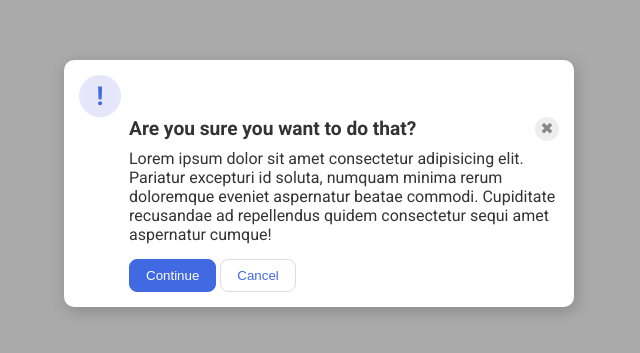
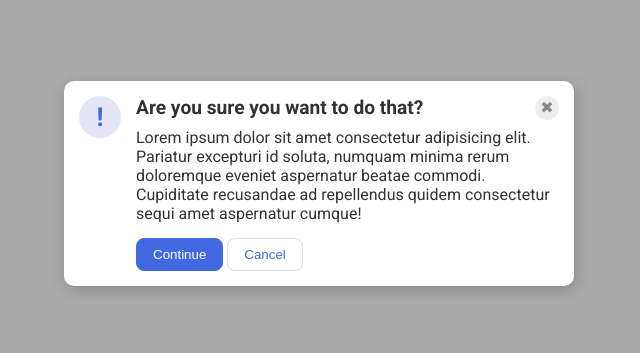
Before and after one commit to kk11webdev/flex, a plain HTML site: page 05-flex-modal/index.html in a window 1280 px wide. Shown: the part 217-570 px from the top of the page, without its empty margins (321-961 px from the left). Drawn offline with Linux system fonts and the light colour scheme.

Commit message:
Add flex display to modal; add 0 flex-shrink to modal; remove margin-top from button and instead add margin-bottom to text

```diff
--- a/05-flex-modal/style.css
+++ b/05-flex-modal/style.css
@@ -22,6 +22,7 @@ body {
   box-shadow: 2px 4px 16px rgba(0,0,0,.2);
 
   padding: 15px;
+  display: flex;
 }
 
 .icon {
@@ -35,17 +36,18 @@ body {
   display: flex;
   align-items: center;
   justify-content: center;
+
+  flex-shrink: 0;
 }
 
 .container {
-  margin-left: 50px;
+  margin-left: 15px;
 }
 
 .header {
   display: flex;
   font-size: larger;
   margin-bottom: 8px;
-
 }
 
 .close-button {
@@ -62,6 +64,10 @@ body {
   margin-left: auto;
 }
 
+.text {
+  margin-bottom: 15px;
+}
+
 button {
   padding: 8px 16px;
   border-radius: 8px;
@@ -71,8 +77,6 @@ button.continue {
   background: royalblue;
   border: 1px solid royalblue;
   color: white;
-
-  margin-top: 15px;
 }
 
 button.cancel {
```
